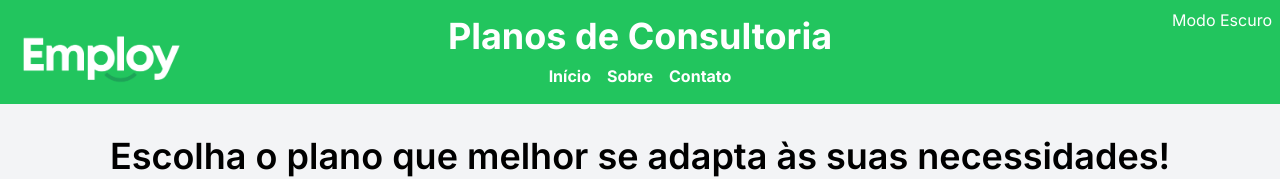
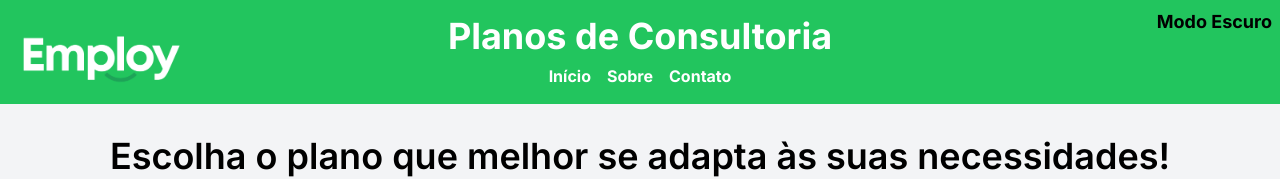
Before and after one commit to DaviMattosDev/layout-simples, a Next.js app: page / in a window 1280 px wide. Shown: the top 179 px of the page. Built offline with nearby package versions, Linux system fonts and the light colour scheme.

Commit message:
Update page.tsx

```diff
--- a/src/app/page.tsx
+++ b/src/app/page.tsx
@@ -64,9 +64,14 @@ const PricingPage: React.FC = () => {
             </li>
           </ul>
         </nav>
-        <button className="absolute top-2 right-2" onClick={toggleDarkMode}>
-          {darkMode ? "Modo Claro" : "Modo Escuro"}
-        </button>
+        <button
+            className={`absolute top-2 right-2 text-center font-bold text-lg ${
+              darkMode ? "text-white" : "text-black"
+            }`}
+            onClick={toggleDarkMode}
+          >
+            {darkMode ? "Modo Claro" : "Modo Escuro"}
+          </button>
       </header>
 
       <section className="py-8">
```
